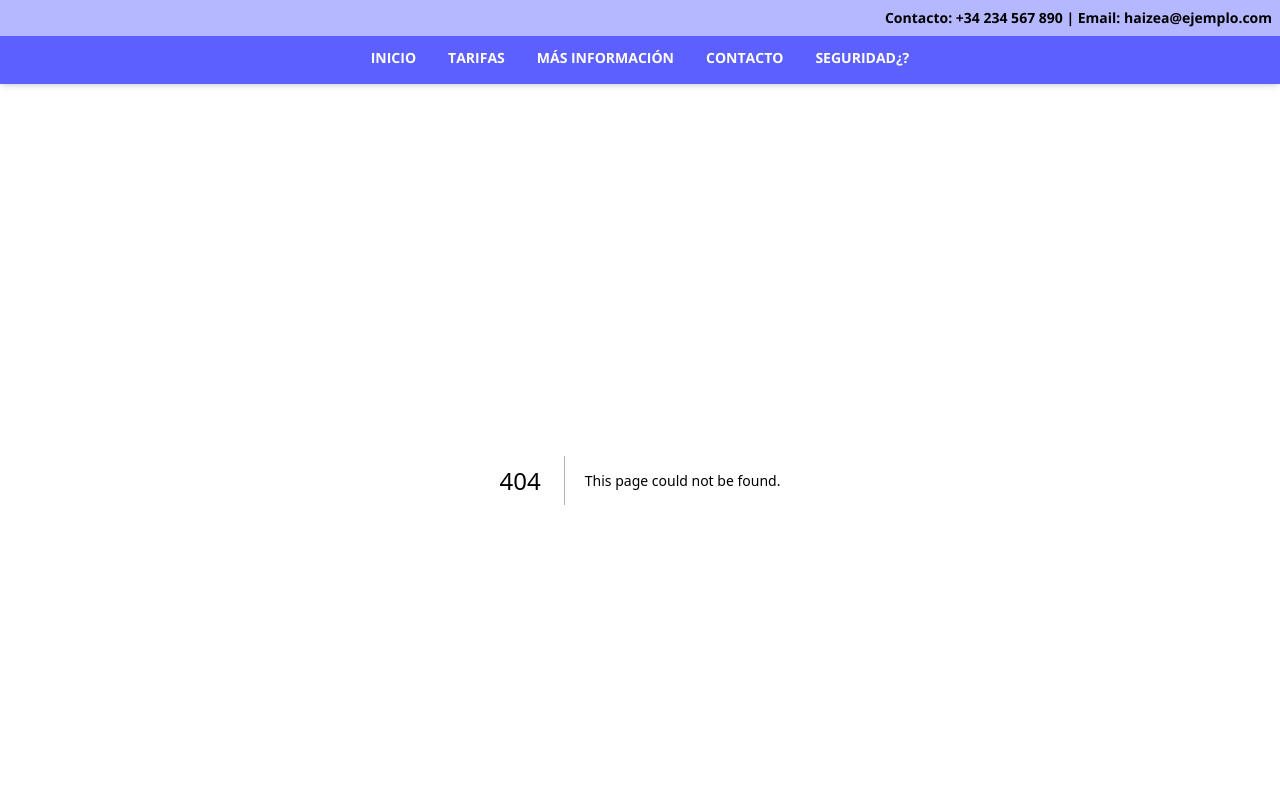
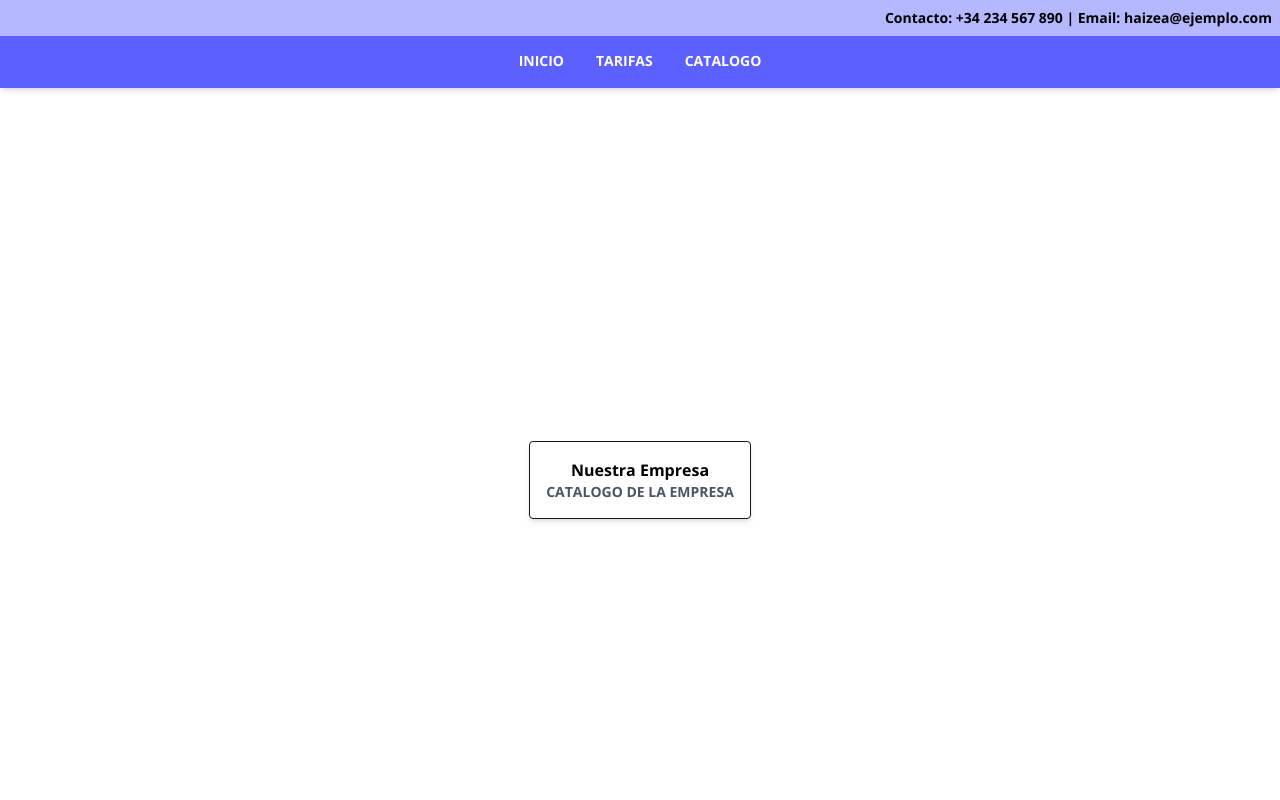
Before and after one commit to haizeagc/PFG_Next, a Next.js app in the folder my-app/: page /catalogo in a window 1280 px wide. Before the commit this address had no page. Shown: the top 800 px of the page. Built offline with nearby package versions, Linux system fonts and the light colour scheme.

Commit message:
Paginas tarifas y catalogo

```diff
--- /dev/null
+++ b/my-app/src/app/catalogo/page.tsx
@@ -0,0 +1,12 @@
+export default function Catalogo() {
+    return (
+      <div className="flex items-center justify-center p-8 min-h-screen bg-white">
+        <div className="text-center p-4 border rounded shadow-md">
+          <h1 className="text-black font-bold">Nuestra Empresa</h1>
+          <p className="text-sm text-gray-600">
+            CATALOGO DE LA EMPRESA
+          </p>
+        </div>
+      </div>
+    );
+  }
--- a/my-app/src/app/layout.tsx
+++ b/my-app/src/app/layout.tsx
@@ -38,11 +38,9 @@ export default function RootLayout({
         {/* Menú horizontal con 5 apartados */}
         <nav className="bg-[#5b60ff] p-4 shadow-md fixed top-[32px] left-0 w-full z-40">
           <ul className="flex justify-center gap-8">
-            <li className="text-sm font-normal text-white hover:font-bold hover:text-black active:text-violet-300 cursor-pointer">INICIO</li>
-            <li className="text-sm font-normal text-white hover:font-bold hover:text-black active:text-violet-300 cursor-pointer">TARIFAS</li>
-            <li className="text-sm font-normal text-white hover:font-bold hover:text-black active:text-violet-300 cursor-pointer">MÁS INFORMACIÓN</li>
-            <li className="text-sm font-normal text-white hover:font-bold hover:text-black active:text-violet-300 cursor-pointer">CONTACTO</li>
-            <li className="text-sm font-normal text-white hover:font-bold hover:text-black active:text-violet-300 cursor-pointer">SEGURIDAD¿?</li>
+            <li> <a href= "" className="text-sm font-normal text-white hover:font-bold hover:text-black active:text-violet-300 cursor-pointer">INICIO </a></li>
+            <li> <a href= "/tarifas" className="text-sm font-normal text-white hover:font-bold hover:text-black active:text-violet-300 cursor-pointer">TARIFAS</a> </li>
+            <li> <a href= "/catalogo" className="text-sm font-normal text-white hover:font-bold hover:text-black active:text-violet-300 cursor-pointer">CATALOGO</a> </li>
           </ul>
         </nav>
 
--- /dev/null
+++ b/my-app/src/app/tarifas/page.tsx
@@ -0,0 +1,12 @@
+export default function Tarifas() {
+    return (
+      <div className="flex items-center justify-center p-8 min-h-screen bg-white">
+        <div className="text-center p-4 border rounded shadow-md">
+          <h1 className="text-black font-bold">Nuestra Empresa</h1>
+          <p className="text-sm text-gray-600">
+            TARIFAS DE LA EMPRESA
+          </p>
+        </div>
+      </div>
+    );
+  }
```
